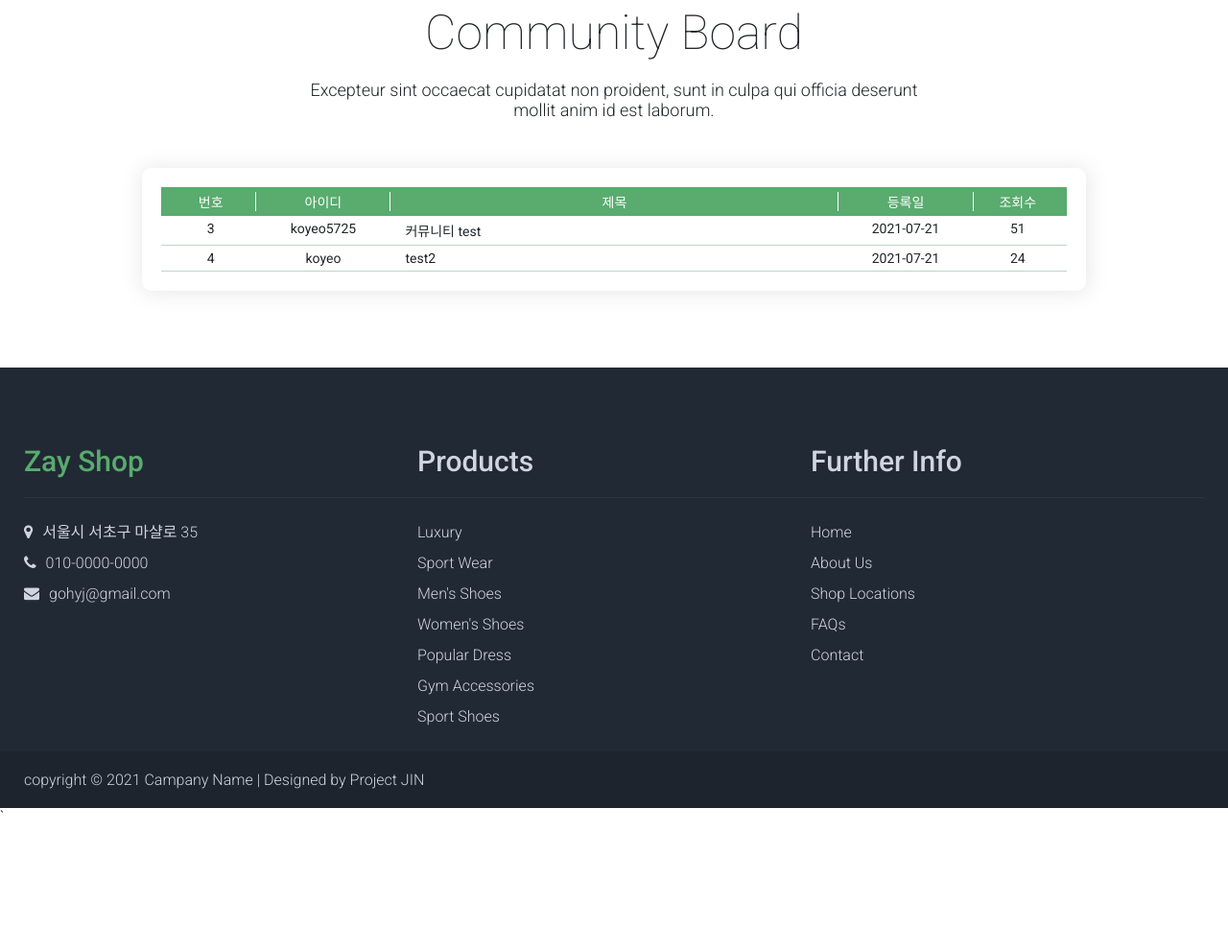
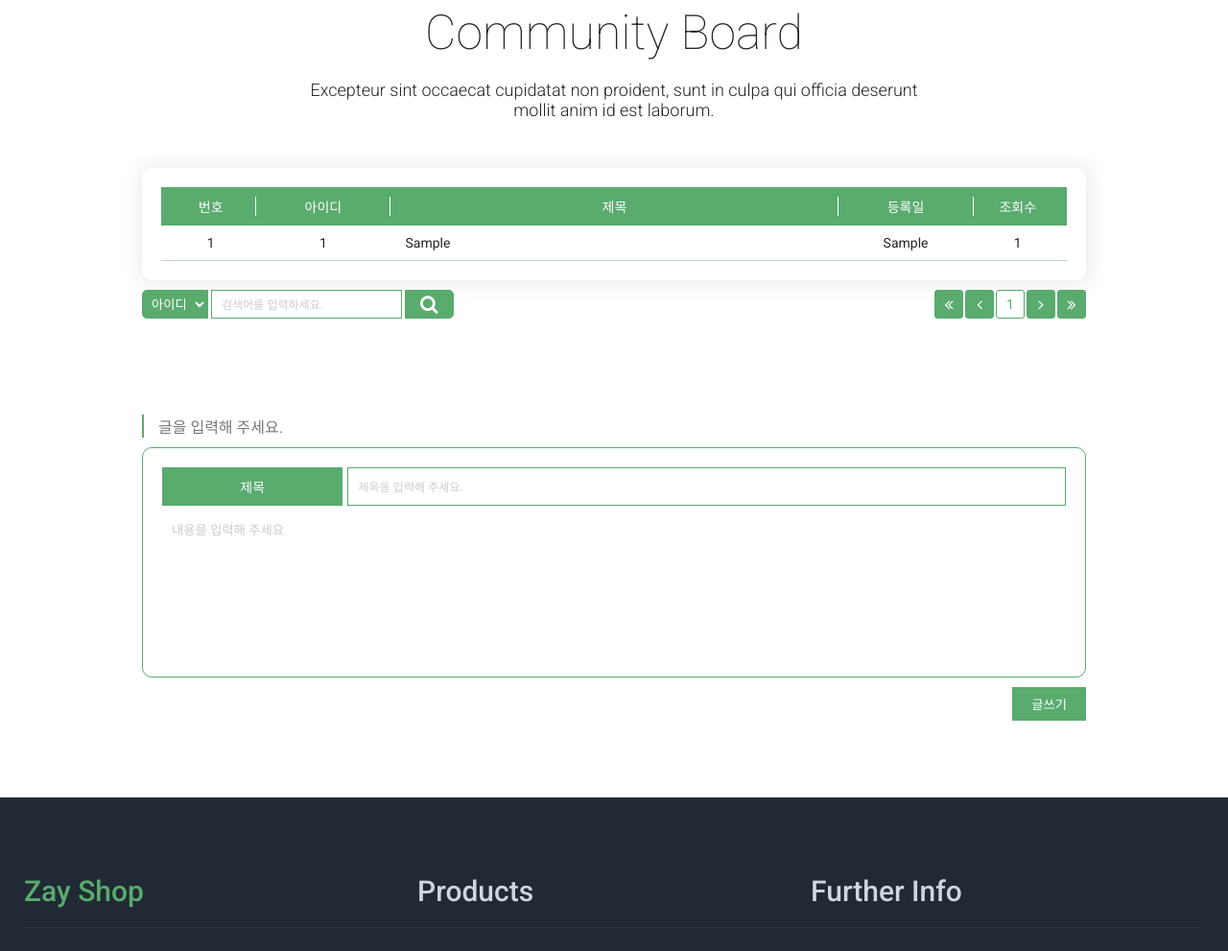
Before and after one commit to Gyeojin/database_zay, a PHP site: page /pages/menu_page/community_form.php in a window 1280 px wide. Shown: the part 204-1195 px from the top of the page at 96% size. Before the commit the page ends 1051 px from the top, so only its background shows below. Run offline with PHP 8.4, Linux system fonts and the light colour scheme; tables that the repository leaves empty or names only in its code hold one stand-in row (values such as "Sample post"); a stand-in replaces the project's code that opens the database connection.

Commit message:
210722 / 커뮤니티 게시판 글 뿌리기 + 페이징 작업 완료

```diff
--- a/css/style.css
+++ b/css/style.css
@@ -158,8 +158,9 @@ section.pro_insert {background: #e9eef5;}
 .comments .comments_text button.rev_send {display: none;}
 
 /* Community Page Style Code */
-.community .comm_table{background: #fff; width: 80%; margin: auto; padding: 20px; border-radius: 10px; box-shadow: 1px 1px 20px 2px rgba(181,181,181,0.3);}
-.community .comm_table li {padding: 5px; display: flex;}
+.community .comm_center {width: 80%; margin: auto;}
+.community .comm_table{background: #fff; padding: 20px; border-radius: 10px; box-shadow: 1px 1px 20px 2px rgba(181,181,181,0.3);}
+.community .comm_table li {padding: 10px 5px; display: flex;}
 .community .comm_table li span {text-align: center;}
 .community .comm_table li span:nth-child(1){width: 10%;}
 .community .comm_table li span:nth-child(2){width: 15%; border-left: 1px solid #fff;}
@@ -168,4 +169,27 @@ section.pro_insert {background: #e9eef5;}
 .community .comm_table li span:nth-child(5){width: 10%; border-left: 1px solid #fff;}
 .community .comm_table li.comm_tit {background:#59ab6e; color: #fff;}
 .community .comm_table li.comm_con{border-bottom: 1px solid #bdd6c4;}
-.community .comm_table li.comm_con span:nth-child(3){text-align: left; padding-left: 15px;}
+.community .comm_table li.comm_con span {display: flex; align-items: center; justify-content: center;}
+.community .comm_table li.comm_con span:nth-child(3){justify-content: flex-start; padding-left: 15px;}
+
+.community .search_paging {display: flex; _background: #ddd; justify-content: space-between; margin: 10px auto 0 auto;}
+.community .paging {display: flex;}
+.community .paging span{width: 30px; height: 30px; background:#59ab6e; color: #fff; font-size: 16px; margin-left: 2px; display: flex; justify-content: center; align-items: center; border-radius: 3px; border: 1px solid #59ab6e;}
+.community .paging span.num {background:#fff; color: #59ab6e; font-size: 14px;}
+.community .search_form {display: flex;}
+.community .search_form select{border: 1px solid #59ab6e; background:#59ab6e; color: #fff; outline: 0; border-radius: 5px 0 0 5px; padding: 0 5px; height: 30px;}
+.community .search_form input {border: 1px solid #59ab6e; margin: 0 3px; height: 30px;}
+.community .search_form button {font-size: 20px; color: #fff; border: 1px solid #59ab6e; background: #59ab6e; padding: 0 15px; border-radius: 0 5px 5px 0; height: 30px;}
+
+.community .write {margin-top: 100px;}
+.community .write h4 {font-size: 16px; margin: 10px 20px 10px 0; color: #777; font-weight: 400; border-left: 2px solid #59ab6e; padding-left: 15px;}
+.community .write_form {background: #fff; border: 1px solid #59ab6e; padding: 20px; border-radius: 10px;}
+.community .write_tit {display: flex; justify-content: space-between;}
+.community .write_tit label {width: 20%; background: #59ab6e; color: #fff; text-align: center; padding: 10px 0;}
+.community .write_tit input {width: calc(80% - 5px); border: 1px solid #59ab6e;}
+
+.community .write_con {width: 100%; margin-top: 5px;}
+.community .write_con textarea {width: 100%; height: 150px; font-family: 'Roboto', 'Noto Sans KR', sans-serif;}
+.community .write_con textarea::placeholder {color: #ccc;}
+.community .write_btn {width: 100%; height: auto; margin-top: 10px; text-align: right;}
+.community .write_btn button {background: #59ab6e; color: #fff; padding: 8px 20px;}
--- a/pages/menu_page/community_form.php
+++ b/pages/menu_page/community_form.php
@@ -36,7 +36,7 @@
         <h2>Community Board</h2>
         <p>Excepteur sint occaecat cupidatat non proident, sunt in culpa qui officia deserunt<br>mollit anim id est laborum.</p>
       </div>
-      <div class="comm_table">
+      <div class="comm_table comm_center">
         <ul class="comm_row">
           <li class="comm_tit">
             <span>번호</span>
@@ -45,21 +45,91 @@
             <span>등록일</span>
             <span>조회수</span>
           </li>
+
+          <?php
+            include $_SERVER["DOCUMENT_ROOT"]."/connect/db_conn.php";
+            $sql = "SELECT * FROM zay_comm ORDER BY ZAY_comm_idx DESC LIMIT 5";
+
+            $comm_result = mysqli_query($dbConn, $sql);
+            while($comm_row = mysqli_fetch_array($comm_result)){
+              $comm_idx = $comm_row['ZAY_comm_idx'];
+              $comm_id = $comm_row['ZAY_comm_id'];
+              $comm_tit = $comm_row['ZAY_comm_tit'];
+              $comm_reg = $comm_row['ZAY_comm_reg'];
+              $comm_hit = $comm_row['ZAY_comm_hit'];
+          ?>
           <li class="comm_con">
-            <span>3</span>
-            <span>koyeo5725</span>
-            <span>커뮤니티 test</span>
-            <span>2021-07-21</span>
-            <span>51</span>
+            <span><?=$comm_idx?></span>
+            <span><?=$comm_id?></span>
+            <span><?=$comm_tit?></span>
+            <span><?=$comm_reg?></span>
+            <span><?=$comm_hit?></span>
           </li>
-          <li class="comm_con">
-            <span>4</span>
-            <span>koyeo</span>
-            <span>test2</span>
-            <span>2021-07-21</span>
-            <span>24</span>
-          </li>
+          <?php } ?>
         </ul>
+      </div>
+      <!-- End of Comm_table -->
+      <div class="search_paging comm_center">
+        <div class="search">
+          <form action="#" class="search_form" name="search_form">
+            <select name="" id="">
+              <option value="">아이디</option>
+              <option value="">제목</option>
+            </select>
+            <input type="text" placeholder="검색어를 입력하세요.">
+            <button type="submit"><i class="fa fa-search"></i></button>
+          </form>
+        </div>
+        <div class="paging">
+          <span><i class="fa fa-angle-double-left"></i></span>
+          <span><i class="fa fa-angle-left"></i></span>
+
+          <?php
+            include $_SERVER["DOCUMENT_ROOT"]."/connect/db_conn.php";
+            $sql_paging = "SELECT * FROM zay_comm";
+
+            $paging_result = mysqli_query($dbConn, $sql_paging);
+            $total_record = mysqli_num_rows($paging_result); //커뮤니티 전체 글 개수
+            $pageing_num = 5;
+
+            if($total_record % $pageing_num == 0){
+              $total_page = floor($total_record / $pageing_num); //소수점 아래 절사 (실수 버림)
+            } else {
+              $total_page = floor($total_record / $pageing_num) + 1;
+            }
+
+            for($i = 1; $i <= $total_page; $i++){
+          ?>
+
+          <span class="num"><?=$i?></span>
+
+          <?php } ?>
+
+          <span><i class="fa fa-angle-right"></i></span>
+          <span><i class="fa fa-angle-double-right"></i></span>
+        </div>
+      </div>
+      <!-- End of Search paging -->
+      <div class="write comm_center">
+        <h4>글을 입력해 주세요.</h4>
+        <form class="write_form" action="/zay/php/community_insert.php" name="write_form" method="post">
+          <div class="write_tit">
+            <label for="write_input">제목</label>
+            <input type="text" id="write_input" placeholder="제목을 입력해 주세요." name="write_input">
+          </div>
+          <div class="write_con">
+            <textarea placeholder="내용을 입력해 주세요" name="write_con"></textarea>
+          </div>
+        </form>
+        <div class="write_btn">
+          <?php
+           if(!$userid){
+          ?>
+          <button type="button" onclick="plzLogin()">글쓰기</button>
+          <?php } else { ?>
+          <button type="button" onclick="sendWrite()">글쓰기</button>
+          <?php } ?>
+        </div>
       </div>
     </div>
   </section>
@@ -70,4 +140,24 @@
 
   <script src="https://ajax.googleapis.com/ajax/libs/jquery/3.4.1/jquery.min.js"></script>
   <script src="/zay/js/jq.main.js"></script>
+  <script>
+    function plzLogin(){
+      alert('로그인 후 이용해 주세요.');
+      return false;
+    }
+
+    function sendWrite(){
+      if(!document.write_form.write_input.value){
+        alert('제목을 입력해 주세요.');
+        return;
+      }
+
+      if(!document.write_form.write_con.value){
+        alert('내용을 입력해 주세요.');
+        return;
+      }
+      document.write_form.submit();
+    }
+
+  </script>
 </body>
--- a/todo.txt
+++ b/todo.txt
@@ -16,10 +16,13 @@
 14. 게시판 수정 및 삭제
 15. 관리자 페이지
 16. 상품 검색
+17. 관리자 페이지
 
 
 문제사항
 1. 로그인, 회원가입창 화면 피팅
+--2. 회원가입창 중복체크 구현
+3. 카카오 또는 구글 로그인 구현
 
 숙제
 1. 상세페이지 사이즈 클릭 시 해당 사이즈 색상 변경
```
Also changed, not shown: php/community_insert.php (added, +28 -0 lines), php/insert_mem.php (+19 -1 lines), sql/zay_comm.sql (added, +62 -0 lines), data/profile/best-con6.jpg (added).
